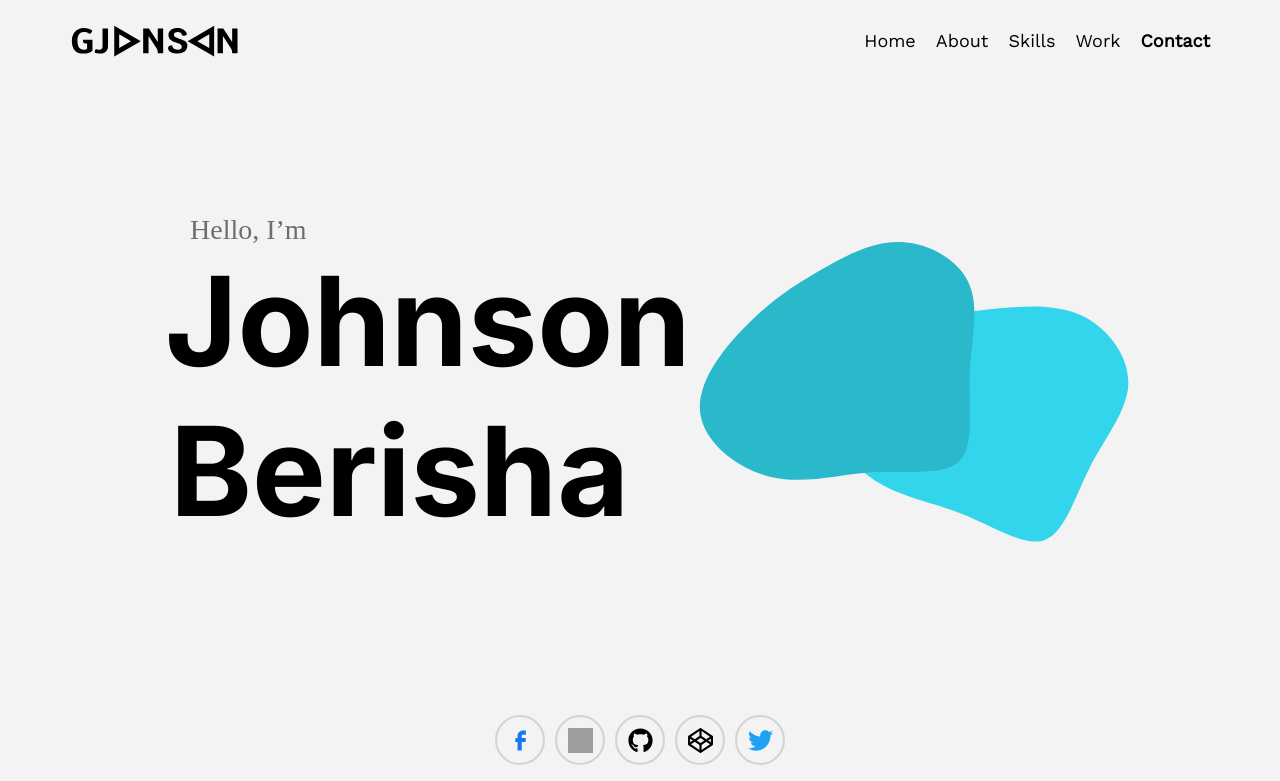
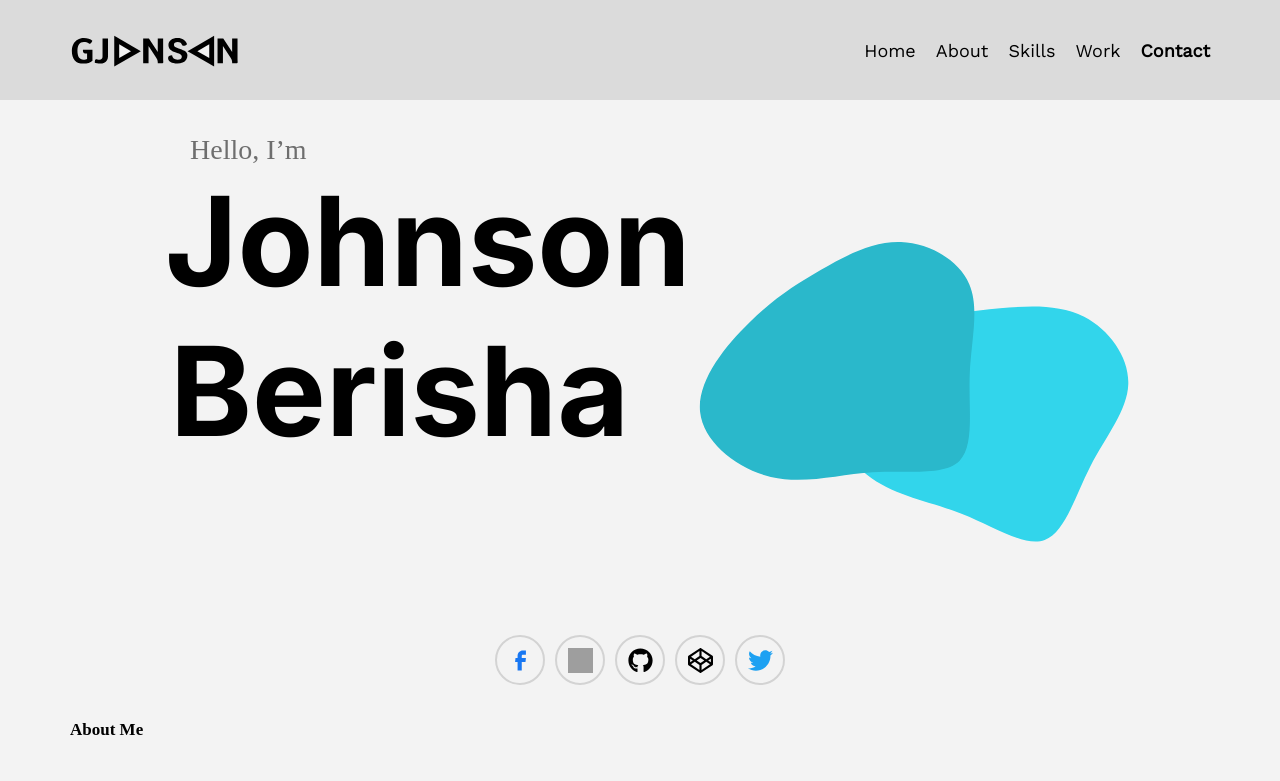
Before and after one commit to Johnson-Berisha/portfolio, a Next.js app in the folder next/: page / in a window 1280 px wide. Shown: the top 781 px of the page. Built offline with nearby package versions, Linux system fonts and the light colour scheme; grey boxes are pictures that could not be loaded.

Commit message:
header changes

```diff
--- a/next/app/page.tsx
+++ b/next/app/page.tsx
@@ -6,12 +6,12 @@ import Skills from "@/design/components/skills"
 import Work from "@/design/components/work"
 
 
+
+
 export default function Home() {
   return (
     <main>
-
-      <div className="home">
-        <div className="header">
+      <div className="header">
           <div className="logo">
             <Image width="40" height="40" src="/img/longlogo.svg" alt="" />
           </div>
@@ -33,6 +33,8 @@ export default function Home() {
             </a>
           </div>
         </div>
+      <div className="home">
+
         <div className="hero">
           <div className="hero-content">
             <p className="hero-small-text">Hello, I’m</p>
--- a/next/design/style/home.css
+++ b/next/design/style/home.css
@@ -5,7 +5,7 @@
 
 
 :root {
-    --primary: #32d5eb;
+    --primary: rgb(50, 213, 235);
     --secondary: #2ab8cb;
     --black: #000000;
     --white: #ffffff;
@@ -37,8 +37,17 @@ body {
     justify-content: space-between;
     align-items: center;
     height: 10vh;
-    padding: 10px 0;
-    /* background-color:red; */
+    width: 100%;
+    padding: 0 70px;
+    position: fixed;
+    background-color:#f3f3f3;
+    z-index: 1000;
+    transition: all .3s;
+}
+
+.header:hover {
+    height: 12.5vh;
+    background-color: rgb(219, 219, 219);
 }
 
 .links {
@@ -574,5 +583,4 @@ background: radial-gradient(circle, rgba(255, 255, 255, 0) 2%, rgba(0,0,0,1) 98%
 
 }
 
-
 /* work */
```
Also changed, not shown: next/design/components/loading.tsx (added, +12 -0 lines).
